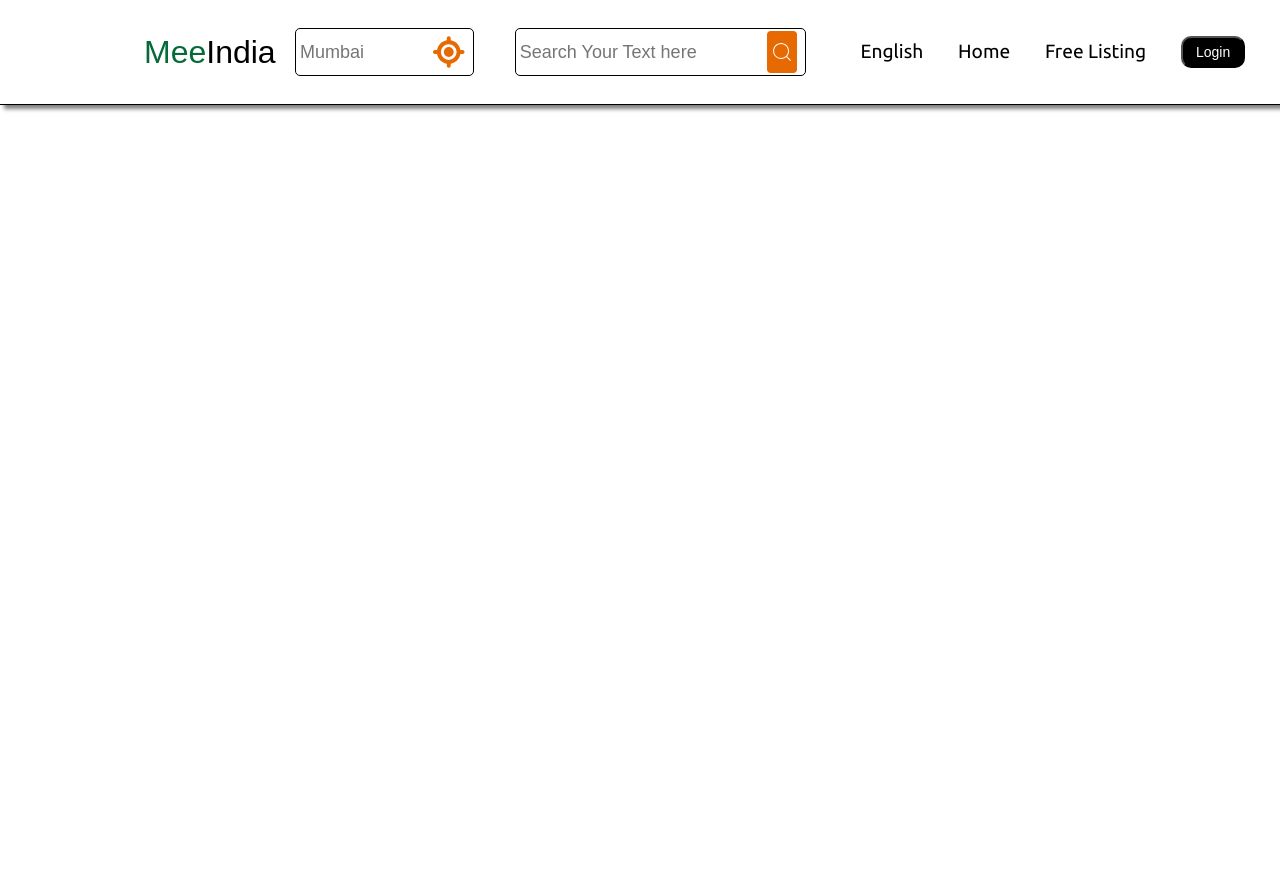
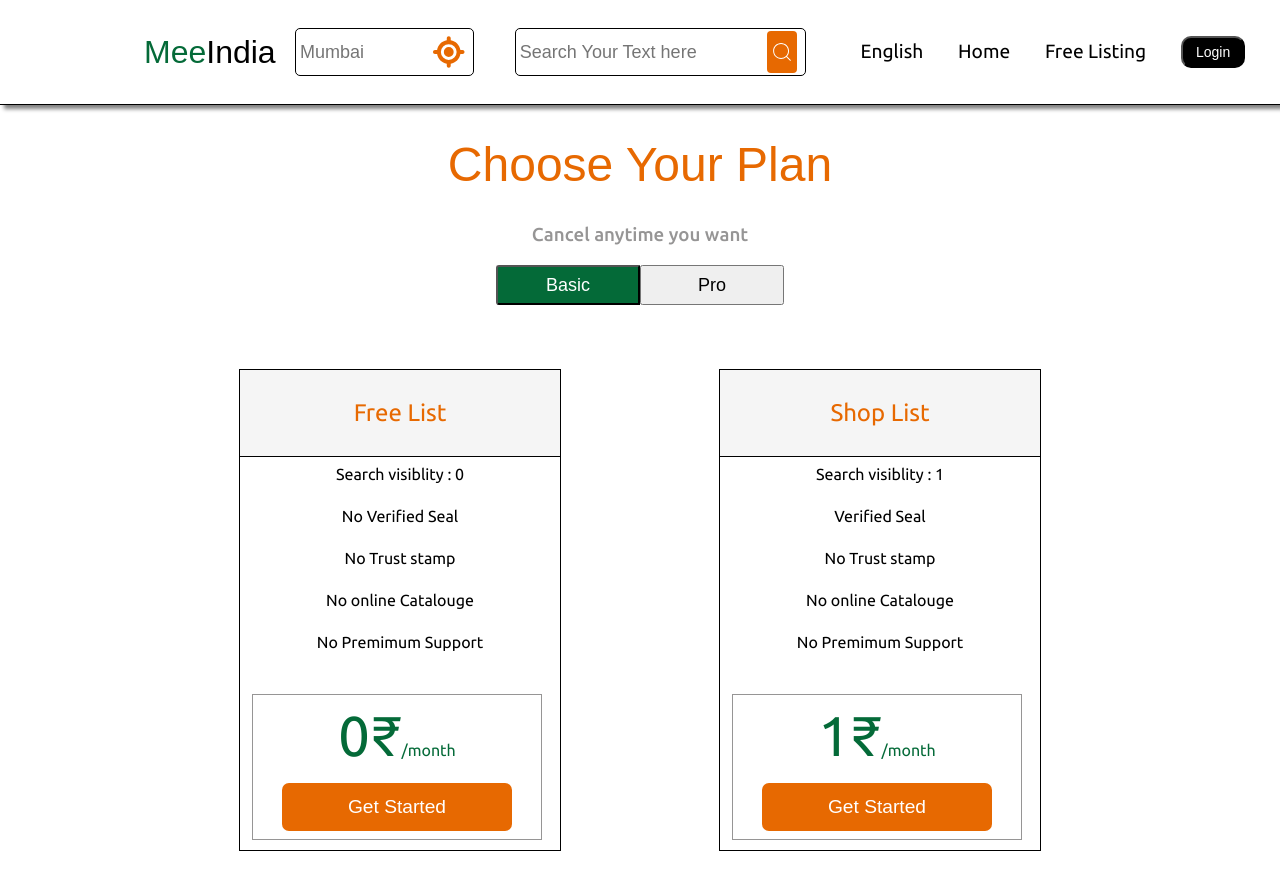
Before and after one commit to Pacific077/Mee_India, a React (Create React App) app in the folder frontend/: page /pricing-details in a window 1280 px wide. Shown: the top 890 px of the page. Before the commit the page ends 800 px from the top, so only its background shows below. Built offline with nearby package versions, Linux system fonts and the light colour scheme; a web font is replaced by a local one.

Commit message:
added pricing page

```diff
--- a/frontend/src/App.js
+++ b/frontend/src/App.js
@@ -21,6 +21,7 @@ import UserList from "./pages/UsersList/UserList";
 import UserListSpecific from "./pages/UserListSpecific/UserListSpecific";
 import AllShopList from "./pages/AllShopList/AllShopList";
 import ShopListSpecific from "./pages/ShopListSpecific/ShopListSpecific";
+import PricingDeteails from "./pages/PricingDetails/PricingDeteails";
 
 const App = () => {
   return (
@@ -32,6 +33,7 @@ const App = () => {
         <Routes>
           <Route path="/" element={<Home />} />
           <Route path="/login" element={<Login />} />
+          <Route path="/pricing-details" element={<PricingDeteails />} />
           <Route path="/bussiness-register" element={<BusinessRegister />} />
           <Route
             path="/bussiness-list/:district/:mainCategory/:subCat"
@@ -64,8 +66,14 @@ const App = () => {
           <Route path="/admin/dashboard" element={<Admin />} />
           <Route path="/admin/showUserslist" element={<UserList />} />
           <Route path="/admin/showShopslist" element={<AllShopList />} />
-          <Route path="/admin/userList/specific/:userId" element={<UserListSpecific />} />
-          <Route path="/admin/shoplist/specific/:shopId" element={<ShopListSpecific />} />
+          <Route
+            path="/admin/userList/specific/:userId"
+            element={<UserListSpecific />}
+          />
+          <Route
+            path="/admin/shoplist/specific/:shopId"
+            element={<ShopListSpecific />}
+          />
           <Route path="/apitest" element={<Apitext />} />
         </Routes>
       </BrowserRouter>
--- /dev/null
+++ b/frontend/src/components/Card/PricingCard/PricingCard.css
@@ -0,0 +1,65 @@
+.Pricingcard{
+    border: 1px solid black;
+    height: 60vh;
+    width: 40vh;
+    position: relative;
+}
+.pricingCardHead{
+    height: 18%;
+    display: flex;
+    justify-content: center;
+    align-items: center ;
+    border-bottom: 1px solid black;
+    background-color: var(--whiteShade);
+}
+.pricingCardHead p {
+    margin: 0;
+    font-size: x-large;
+    color: var(--tertiary);
+}
+.PricingDetailsBtnCont{
+    display: flex;
+    flex-direction: column;
+    justify-content: center;
+    width: 90%;
+    margin: auto;
+    height: 30%;
+    border: 1px solid var(--grayShade);
+    position: absolute;
+    bottom:10px;
+    left: 12px;
+}
+.PurchaseBtn{
+    border: none;
+    height: 6vh;
+    border-radius: 7px;
+    width: 80%;
+    margin: auto;
+    background-color:var(--tertiary) ;
+    color: white;
+    font-size: larger;
+
+}
+.AmountInRs{
+    font-size: 7vh;
+    margin: 0;
+    margin-top: 1.5vh;
+    display: inline-block;
+    width: fit-content;
+    color:  var(--indiaGreen);
+    margin: auto;
+}
+.pricingdescpoints{
+    margin-top: 1vh;
+    display: flex;
+    flex-direction: column;
+    justify-content: center;
+    align-items: center;
+    gap:3vh;
+}
+.pricingdescpoints p{
+    margin: 0;
+}
+.smalltext{
+    font-size: medium;
+}
--- /dev/null
+++ b/frontend/src/components/Card/PricingCard/Pricingcard.jsx
@@ -0,0 +1,31 @@
+import React from 'react'
+import "./PricingCard.css"
+const Pricingcard = ({name,points,price}) => {
+  return (
+    <div className='Pricingcard'>
+      <div className="pricingCardHead">
+      <p>{name}</p>
+      </div>
+        <div className="PricingCardDetails">
+          <div className="pricingdescpoints">
+            {points.map((ele,ind)=>{
+              return(
+                <p key={ind}>{ele}</p>
+              )
+            })}
+            {/* <p>Search visiblity : 0</p>
+            <p>No Verified Seal</p>
+            <p>No Trust stamp</p>
+            <p>No online  Catalouge</p>
+            <p>No Premimum Support</p> */}
+          </div>
+          <div className="PricingDetailsBtnCont">
+            <p className='AmountInRs'>{price}₹<span className='smalltext'>/month</span></p>
+            <button className='PurchaseBtn'>Get Started</button>
+          </div>
+        </div>
+    </div>
+  )
+}
+
+export default Pricingcard
--- /dev/null
+++ b/frontend/src/pages/PricingDetails/Basic/Basic.jsx
@@ -0,0 +1,20 @@
+import React from 'react'
+import "./basic.css"
+import Pricingcard from '../../../components/Card/PricingCard/Pricingcard'
+import { PricingDetailsBasicArr } from '../PricingDetailsArr'
+
+const Basic = () => {
+  return (
+    <div className='BasicPricing'>
+      {PricingDetailsBasicArr.map((ele,ind)=>{
+        return(
+          <Pricingcard key={ind} name={ele.Name} points={ele.points} price={ele.price} />
+
+        )
+      })}
+        {/* <Pricingcard/> */}
+    </div>
+  )
+}
+
+export default Basic
--- /dev/null
+++ b/frontend/src/pages/PricingDetails/Basic/basic.css
@@ -0,0 +1,4 @@
+.BasicPricing{
+    display: flex;
+    justify-content: space-around;
+}
--- /dev/null
+++ b/frontend/src/pages/PricingDetails/PricingDetailsArr.js
@@ -0,0 +1,61 @@
+const PricingDetailsBasicArr = [
+  {
+    Name: "Free List",
+    points: [
+      "Search visiblity : 0",
+      "No Verified Seal",
+      "No Trust stamp",
+      "No online Catalouge",
+      "No Premimum Support",
+    ],
+    price:0
+  },
+  {
+    Name: "Shop List",
+    points: [
+      "Search visiblity : 1",
+      "Verified Seal",
+      "No Trust stamp",
+      "No online Catalouge",
+      "No Premimum Support",
+    ],
+    price:1
+  },
+];
+const PricingDetailsProArr = [
+  {
+    Name: "Standard List",
+    points: [
+      "Search visiblity : 2",
+      "Verified Seal",
+      "No Trust stamp",
+      "Online Catalouge",
+      "Premimum Support",
+    ],
+    price:20
+  },
+  {
+    Name: "Premium List",
+    points: [
+      "Search visiblity : 3",
+      "Verified Seal",
+      "No Trust stamp",
+      "Online Catalouge",
+      "Premimum Support",,
+    ],
+    price:50
+  },
+  {
+    Name: "Pro List",
+    points: [
+      "Search visiblity : 4",
+      "Verified Seal",
+      "Trust stamp",
+      "Onine Catalouge",
+      "Premimum Support",
+    ],
+    price:99
+  },
+];
+
+export { PricingDetailsBasicArr,PricingDetailsProArr };
--- /dev/null
+++ b/frontend/src/pages/PricingDetails/PricingDeteails.css
@@ -0,0 +1,37 @@
+.PricingDetailsPage{
+    padding: 0 20vh 0 20vh;
+}
+.PricingMainHead{
+    text-align: center;
+    color: var(--tertiary);
+    font-family: var(--fontsecondary);
+    font-weight: 500;
+    font-size: 6vh;
+}
+.PricingMaindesc{
+    text-align: center;
+    color: var(--grayShade);
+}
+.PricinBtnCont{
+    width: fit-content;
+    margin: auto;
+}
+.basicPricingbtn{
+    height: 5vh;
+    width: 18vh;
+    background-color: var(--indiaGreen);
+    color: white;
+    font-size: large;
+    border-top-left-radius: 3px;
+    border-bottom-left-radius: 3px;
+}
+.ProPricingbtn{
+    height: 5vh;
+    font-size: large;
+    width: 18vh;
+
+}
+.PricingDetailsCont{
+    margin-top: 8vh;
+    margin-bottom: 8vh;
+}
--- /dev/null
+++ b/frontend/src/pages/PricingDetails/PricingDeteails.jsx
@@ -0,0 +1,24 @@
+import React, { useState } from 'react'
+import "./PricingDeteails.css"
+import Basic from './Basic/Basic'
+import Pro from './Pro/Pro'
+const PricingDeteails = () => {
+  const [basic,Setbasic] = useState(true);
+  return (
+    <div className='PricingDetailsPage'>
+       <h1 className='PricingMainHead'>Choose Your Plan</h1>
+       <h3 className='PricingMaindesc'>Cancel anytime you want</h3>
+       <div className="PricinBtnCont">
+        <button onClick={()=>Setbasic(true)} className='basicPricingbtn'>Basic</button>
+        <button onClick={()=>Setbasic(false)} className='ProPricingbtn'>Pro</button>
+       </div>
+       <div className="PricingDetailsCont">
+        {basic?<Basic/>:<Pro/>}
+
+
+       </div>
+    </div>
+  )
+}
+
+export default PricingDeteails
--- /dev/null
+++ b/frontend/src/pages/PricingDetails/Pro/Pro.css
@@ -0,0 +1,4 @@
+.ProPricing{
+    display: flex;
+    justify-content: space-evenly;
+}
--- /dev/null
+++ b/frontend/src/pages/PricingDetails/Pro/Pro.jsx
@@ -0,0 +1,17 @@
+import React from 'react'
+import "./Pro.css"
+import Pricingcard from '../../../components/Card/PricingCard/Pricingcard'
+import { PricingDetailsProArr } from '../PricingDetailsArr'
+const Pro = () => {
+  return (
+    <div className='ProPricing'>
+        {PricingDetailsProArr.map((ele,ind)=>{
+            return(
+                <Pricingcard key={ind} name={ele.Name} points={ele.points} price={ele.price} />
+            )
+        })}
+    </div>
+  )
+}
+
+export default Pro
```
